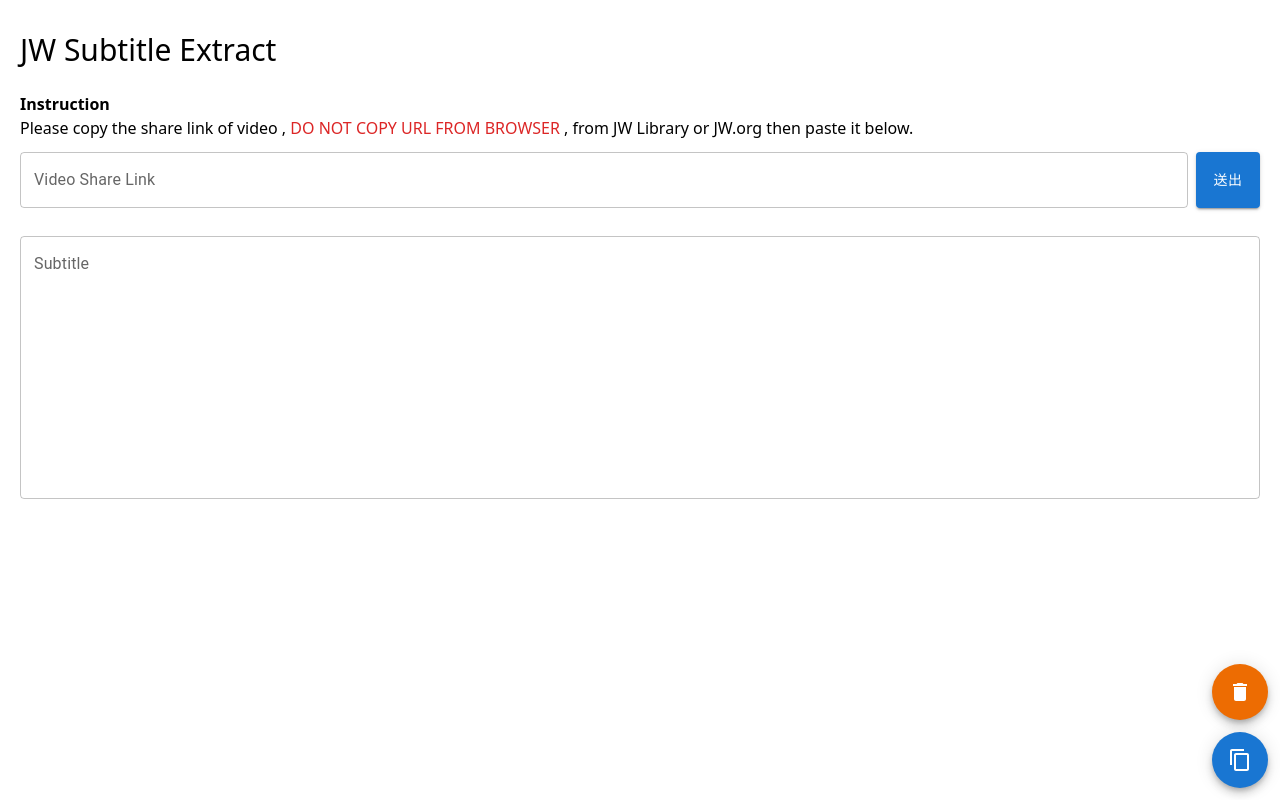
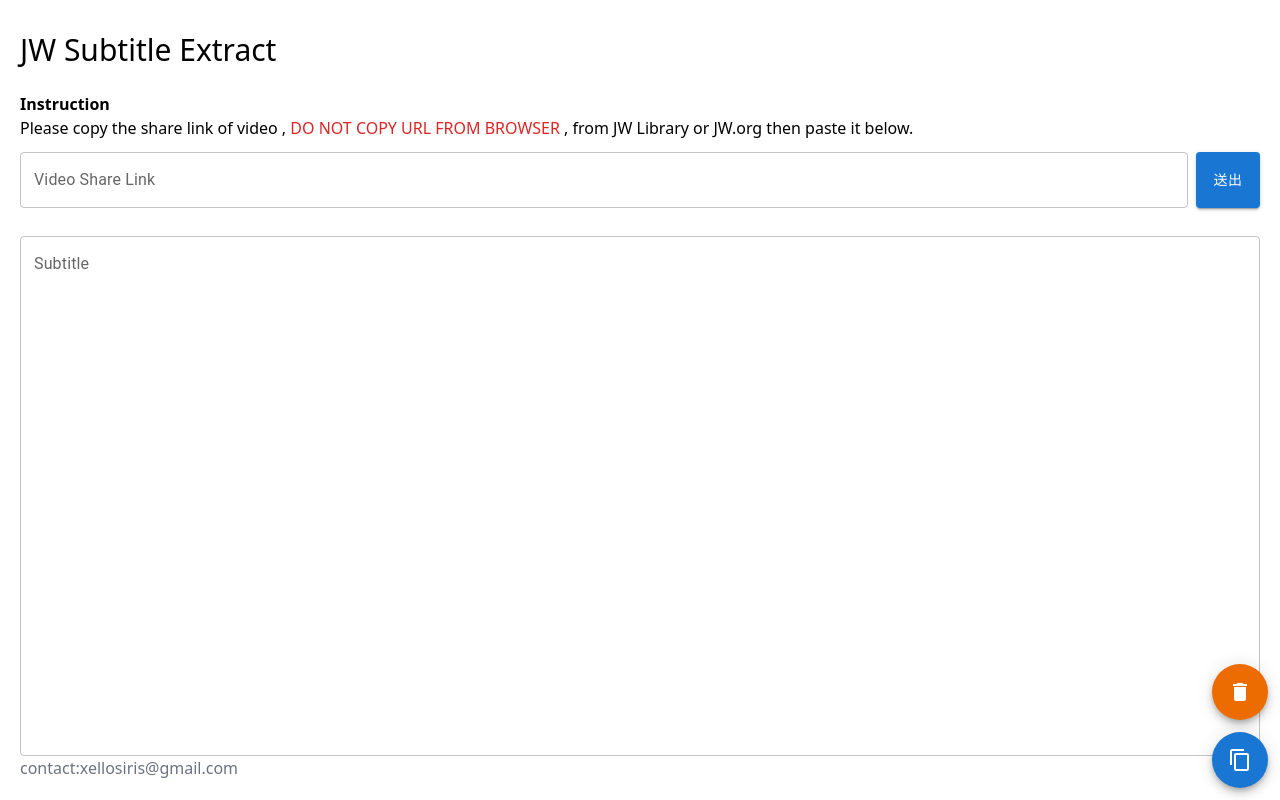
Before and after one commit to xellosiris/jw-subtitle, a React (Vite) app: page / in a window 1280 px wide. Shown: the top 800 px of the page. Built offline with nearby package versions, Linux system fonts and the light colour scheme.

Commit message:
Co-authored-by: Jamie Zhang <asxasdfghjkl@users.noreply.github.com>

```diff
--- a/src/App.jsx
+++ b/src/App.jsx
@@ -1,4 +1,5 @@
-import { Fragment, useState } from "react";
+import ContentCopyIcon from "@mui/icons-material/ContentCopy";
+import DeleteIcon from "@mui/icons-material/Delete";
 import {
   Button,
   Dialog,
@@ -9,9 +10,8 @@
   TextField,
 } from "@mui/material";
 import axios from "axios";
-import ContentCopyIcon from "@mui/icons-material/ContentCopy";
-import DeleteIcon from "@mui/icons-material/Delete";
 import { parse } from "node-webvtt";
+import { Fragment, useState } from "react";
 
 function App() {
   const [url, setURL] = useState("");
@@ -66,8 +66,7 @@
           </DialogContentText>
         </DialogContent>
       </Dialog>
-
-      <div className='flex flex-col p-5'>
+      <div className='flex flex-col h-screen p-5'>
         <h1 className='text-3xl my-3'>JW Subtitle Extract</h1>
         <div className='my-3'>
           <p className='font-semibold'>Instruction</p>
@@ -91,13 +90,16 @@
         </div>
         <TextField
           label='Subtitle'
-          className='h-screen mt-7'
+          classes={{ root: "h-full mt-7" }}
           value={subtitle}
-          minRows={10}
-          maxRows={30}
           multiline
           InputProps={{
             readOnly: true,
+            classes: { root: "h-full", input: "h-full overflow-y-auto" },
+            // style: {
+            //   height: "100%",
+            //   overflow: "auto",
+            // },
           }}
         />
         <p className='text-gray-500'>contact:xellosiris@gmail.com</p>
```
